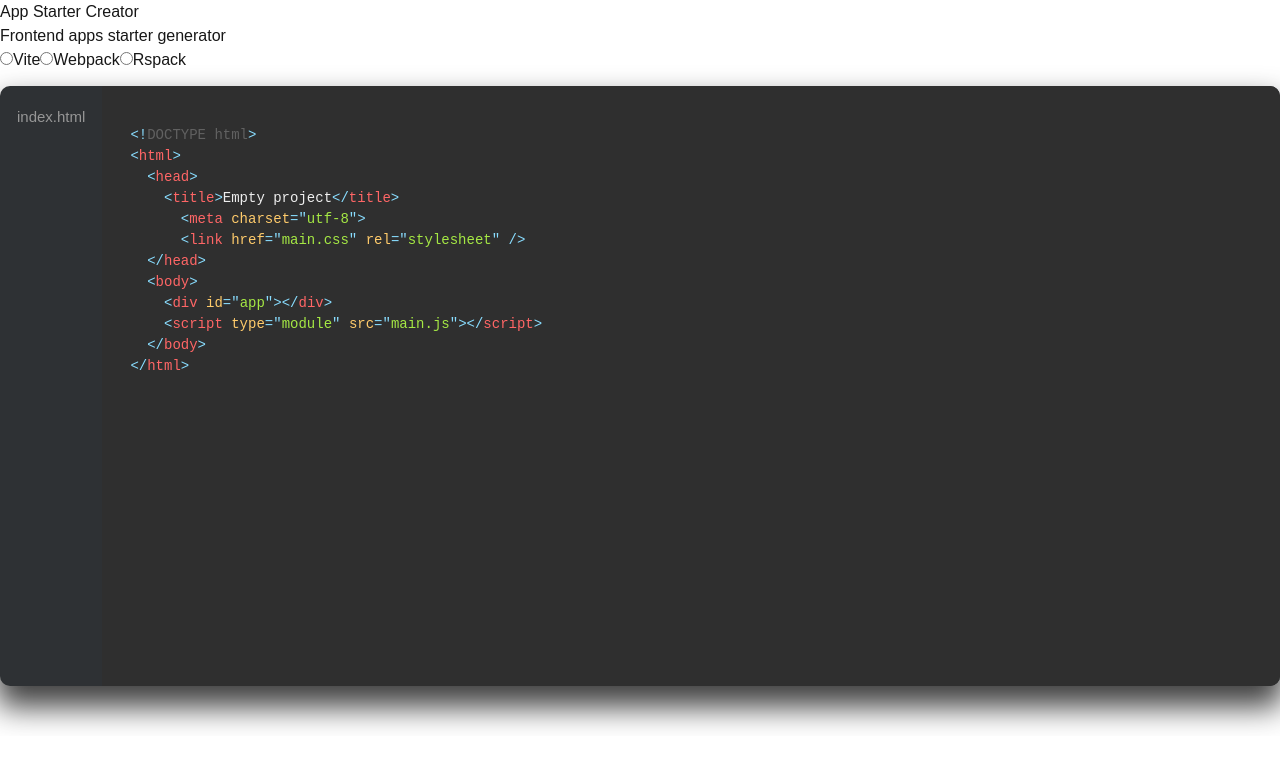
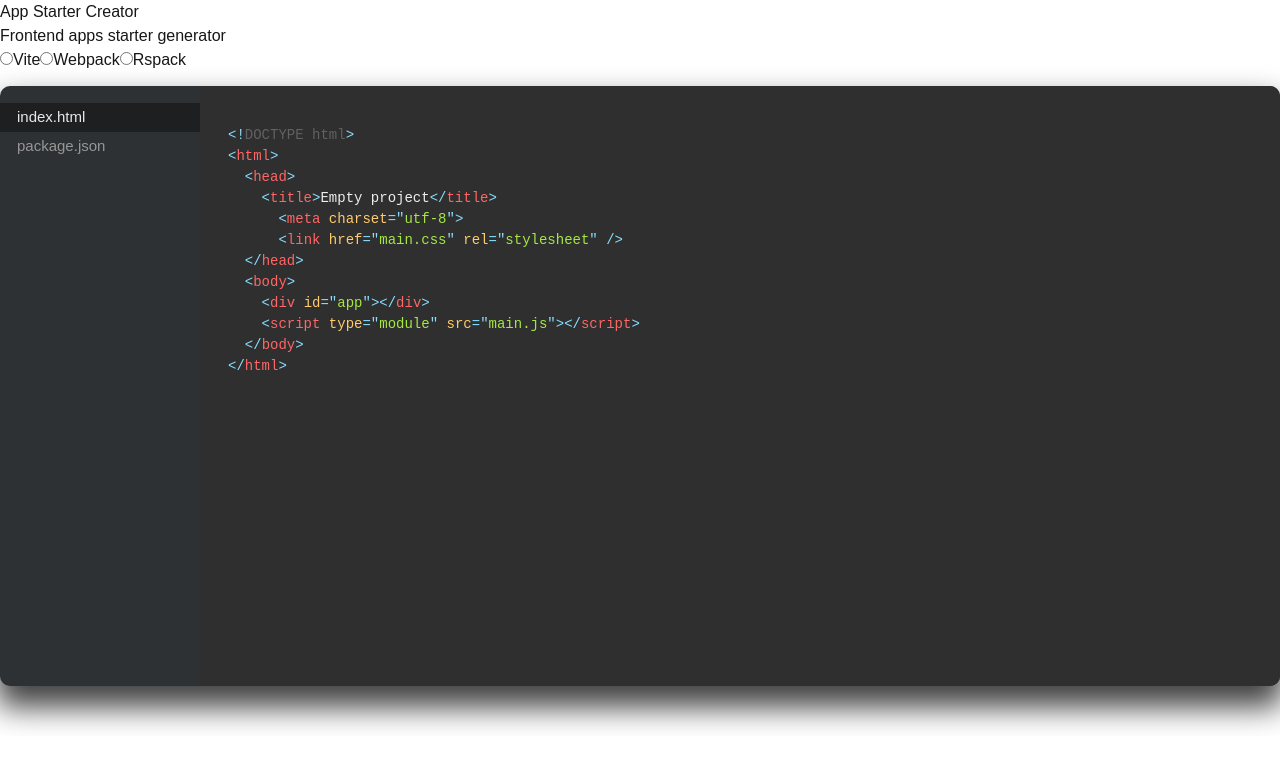
Before and after one commit to EasonLin0716/app-starter-creator, a Next.js app: page / in a window 1280 px wide. Shown: the top 768 px of the page. Built offline with nearby package versions, Linux system fonts and the light colour scheme.

Commit message:
feat: selectable

```diff
--- a/app/components/FileBrowser/FileBrowser.tsx
+++ b/app/components/FileBrowser/FileBrowser.tsx
@@ -1,17 +1,20 @@
-import CodeBox, { extensionToPrismLanguage } from './CodeBox';
+'use client';
+import { useMemo, useState } from 'react';
+import type { File } from '../../page';
+import CodeBox from './CodeBox';
 import FileList from './FileList';
 import styles from './fileBrowser.module.css';
 interface FileBrowserProps {
-  code: string;
-  extKey: keyof typeof extensionToPrismLanguage;
-  files: string[];
+  files: File[];
 }
 
-export default function FileBrowser({ code, extKey, files }: FileBrowserProps) {
+export default function FileBrowser({ files }: FileBrowserProps) {
+  const fileNames = useMemo(() => files.map((f) => f.name), [files]);
+  const [selectedIndex, setSelectedIndex] = useState(0);
   return (
     <div className={styles.fileBrowser}>
-      <FileList files={files} />
-      <CodeBox extKey={extKey}>{code}</CodeBox>
+      <FileList fileNames={fileNames} selectedIndex={selectedIndex} setSelectedIndex={setSelectedIndex} />
+      <CodeBox extKey={files[selectedIndex].type}>{files[selectedIndex].code}</CodeBox>
     </div>
   );
 }
--- a/app/components/FileBrowser/FileList.tsx
+++ b/app/components/FileBrowser/FileList.tsx
@@ -1,15 +1,19 @@
 import styles from './fileBrowser.module.css';
 
 interface FileListProps {
-  files: string[];
+  fileNames: string[];
+  selectedIndex: number;
+  setSelectedIndex: (index: number) => void;
 }
 
-export default function FileList({ files }: FileListProps) {
+export default function FileList({ fileNames, selectedIndex, setSelectedIndex }: FileListProps) {
   return (
     <div className={styles.files}>
       <ul>
-        {files.map((file) => (
-          <li key={file}>{file}</li>
+        {fileNames.map((fileName, index) => (
+          <li key={index} className={selectedIndex === index ? styles.selected : ''} onClick={() => setSelectedIndex(index)}>
+            {fileName}
+          </li>
         ))}
       </ul>
     </div>
--- a/app/components/FileBrowser/fileBrowser.module.css
+++ b/app/components/FileBrowser/fileBrowser.module.css
@@ -8,6 +8,7 @@
   cursor: pointer;
   border-radius: 10px;
   box-shadow: 0px 18px 30px 3px rgba(0, 0, 0, 0.75);
+  width: 100%;
 }
 
 .codeBox {
@@ -24,6 +25,11 @@
   overflow: visible;
   margin: 0px;
   padding: 1em;
+}
+
+.files {
+  flex: 1 1 200px;
+  max-width: 200px;
 }
 
 .files ul {
--- a/app/page.tsx
+++ b/app/page.tsx
@@ -1,4 +1,53 @@
+import { extensionToPrismLanguage } from './components/FileBrowser/CodeBox';
 import FileBrowser from './components/FileBrowser/FileBrowser';
+
+export interface File {
+  name: string;
+  code: string;
+  type: keyof typeof extensionToPrismLanguage;
+}
+
+const files: File[] = [
+  {
+    name: 'index.html',
+    code: `<!DOCTYPE html>
+<html>
+  <head>
+    <title>Empty project</title>
+      <meta charset="utf-8">
+      <link href="main.css" rel="stylesheet" />
+  </head>
+  <body>
+    <div id="app"></div>
+    <script type="module" src="main.js"></script>
+  </body>
+</html>`,
+    type: 'html'
+  },
+  {
+    name: 'package.json',
+    code: `{
+  "name": "empty-project",
+  "version": "1.0.0",
+  "description": "",
+  "main": "index.js",
+  "keywords": [],
+  "author": "",
+  "license": "ISC",
+  "scripts": {
+    "clean": "rm dist/bundle.js",
+    "build-dev": "webpack --mode development",
+    "build-prod": "webpack --mode production"
+  },
+  "dependencies": {},
+  "devDependencies": {
+    "webpack": "^5.99.9",
+    "webpack-cli": "^6.0.1"
+  }
+}`,
+    type: 'json'
+  }
+];
 export default function Home() {
   return (
     <>
@@ -19,23 +68,7 @@ export default function Home() {
             <span>Rspack</span>
           </label>
         </div>
-        <FileBrowser
-          code={`<!DOCTYPE html>
-<html>
-  <head>
-    <title>Empty project</title>
-      <meta charset="utf-8">
-      <link href="main.css" rel="stylesheet" />
-  </head>
-  <body>
-    <div id="app"></div>
-    <script type="module" src="main.js"></script>
-  </body>
-</html>
-          `}
-          extKey="html"
-          files={['index.html']}
-        />
+        <FileBrowser files={files} />
       </main>
     </>
   );
```
